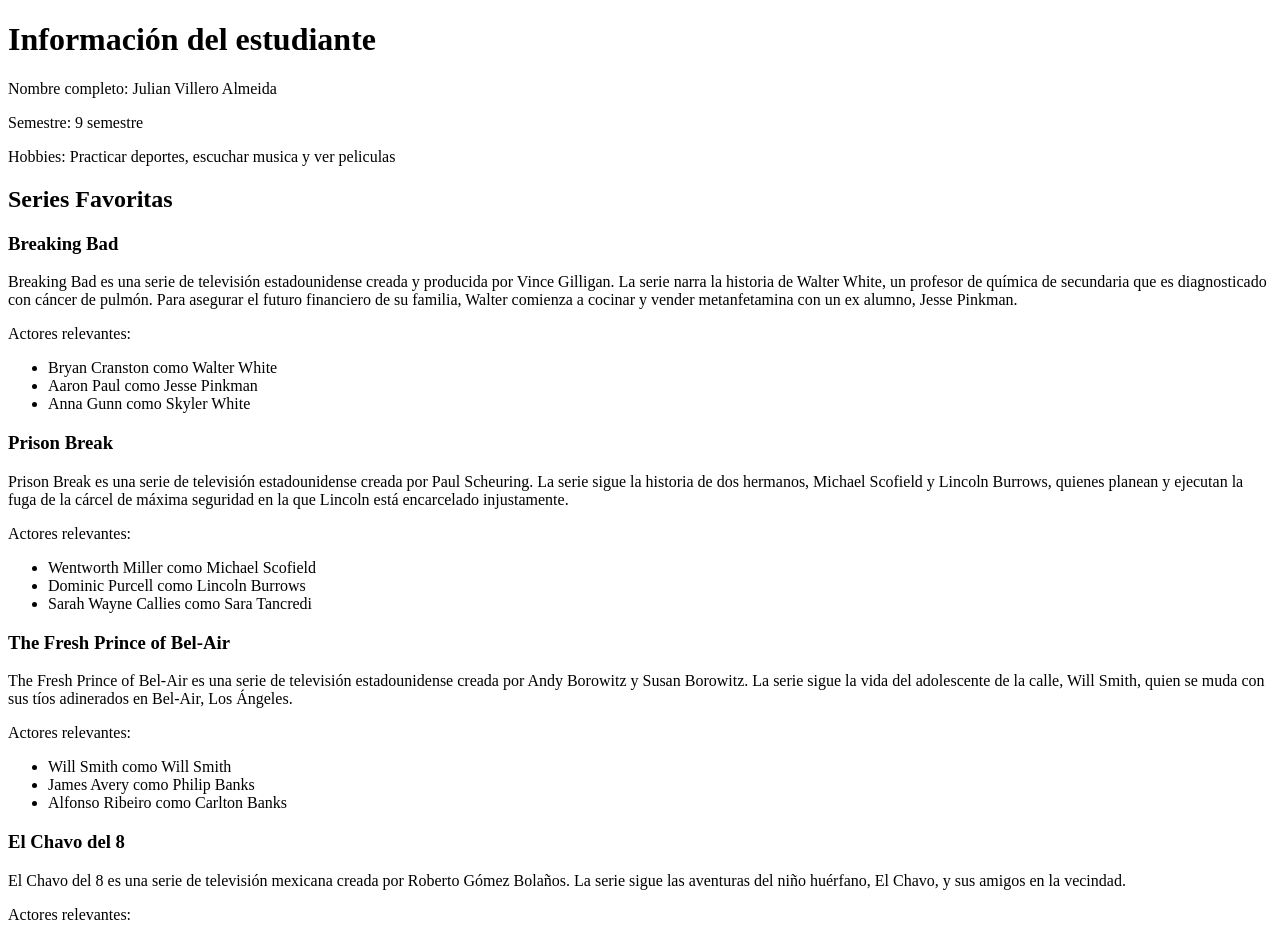
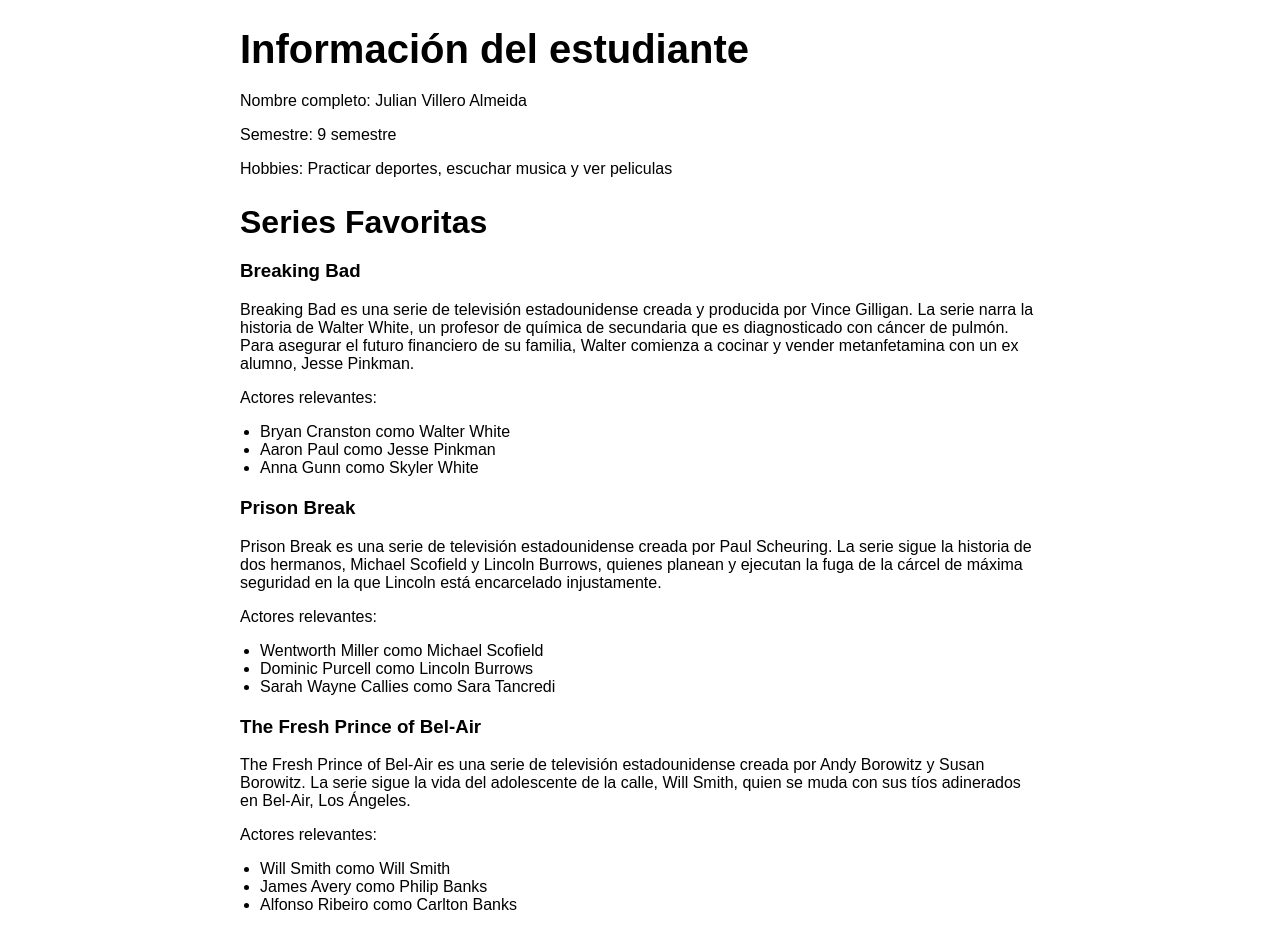
Before and after one commit to JuliVille/Rubrica-web-2, a plain HTML site: page index.html in a window 1280 px wide. Shown: the top 927 px of the page. Drawn offline with Linux system fonts and the light colour scheme.

Commit message:
Primer diseño css

```diff
--- a/index.html
+++ b/index.html
@@ -1,18 +1,20 @@
 <!DOCTYPE html>
 <html lang="en">
+
 <head>
     <meta charset="UTF-8">
     <meta http-equiv="X-UA-Compatible" content="IE=edge">
     <meta name="viewport" content="width=device-width, initial-scale=1.0">
+    <link rel="stylesheet" href="style.css">
     <title>Rubrica web 2</title>
 </head>
+
 <body>
-    <div>
+    <div class="container">
         <h1>Información del estudiante</h1>
         <p>Nombre completo: Julian Villero Almeida</p>
         <p>Semestre: 9 semestre</p>
         <p>Hobbies: Practicar deportes, escuchar musica y ver peliculas</p>
-    </div>
 
         <h2>Series Favoritas</h2>
 
@@ -64,5 +66,7 @@
                 <li>Florinda Meza como doña florinda</li>
                 <li>Ramon valdez como don ramon</li>
         </div>
+    </div>
 </body>
+
 </html>
--- /dev/null
+++ b/style.css
@@ -0,0 +1,24 @@
+.container {
+	max-width: 800px;
+	margin: 0 auto;
+	font-family: Arial, sans-serif;
+}
+
+h1 {
+	font-size: 2.5rem;
+	margin-bottom: 20px;
+}
+
+h2 {
+	font-size: 2rem;
+	margin-bottom: 10px;
+}
+
+.serie {
+	margin-bottom: 20px;
+}
+
+ul {
+	margin: 0;
+	padding-left: 20px;
+}
```
Lines whose indentation alone changed are shown as unchanged.
